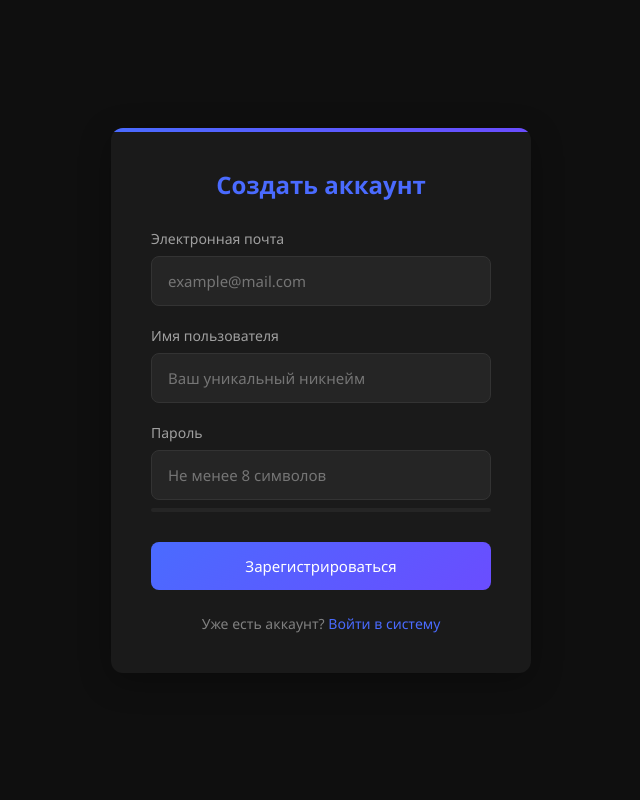
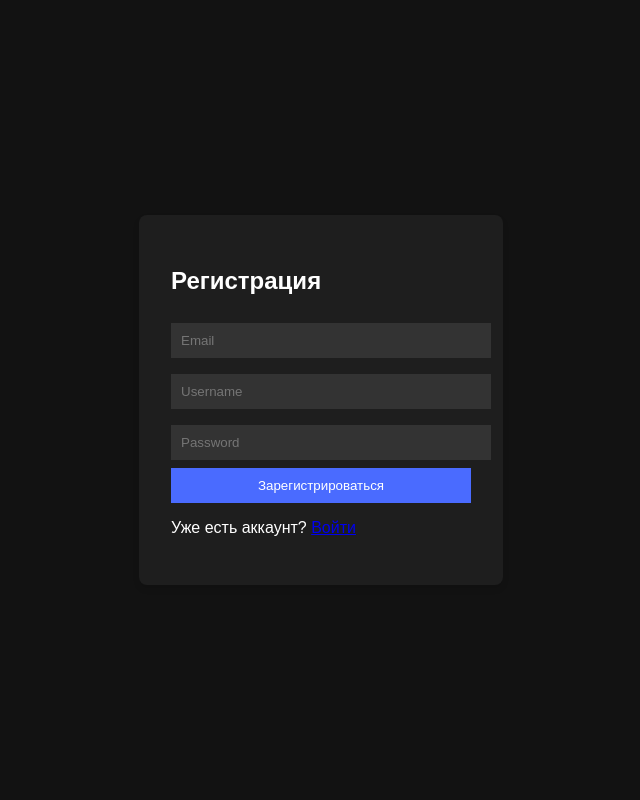
Before and after one commit to XoBleP/DarkSearchTool, a Flask app: template templates/register.html in a window 1280 px wide. Shown: the whole page, without its empty margins (319-959 px from the left). Run offline with Flask 3, Linux system fonts and the light colour scheme; the template is opened without the code that fills it, so the values that code supplies are empty.

Commit message:
Update register.html

```diff
--- a/templates/register.html
+++ b/templates/register.html
@@ -1,258 +1,63 @@
 <!DOCTYPE html>
-<html lang="ru">
+<html>
 <head>
-    <meta charset="UTF-8">
-    <meta name="viewport" content="width=device-width, initial-scale=1.0">
     <title>DarkSearchTool - Регистрация</title>
     <style>
-        :root {
-            --bg-dark: #0f0f0f;
-            --bg-darker: #1a1a1a;
-            --accent: #4a6bff;
-            --text: #e0e0e0;
-            --error: #ff4d4d;
-            --success: #4dff88;
-        }
-
-        * {
-            box-sizing: border-box;
-            margin: 0;
-            padding: 0;
-            font-family: 'Segoe UI', system-ui, sans-serif;
-        }
-
+        /* Аналогичный стиль login.html */
         body {
-            background-color: var(--bg-dark);
-            color: var(--text);
+            background: #121212;
+            color: #fff;
+            font-family: Arial;
             display: flex;
             justify-content: center;
             align-items: center;
-            min-height: 100vh;
-            padding: 20px;
+            height: 100vh;
+            margin: 0;
         }
-
-        .auth-container {
-            background-color: var(--bg-darker);
-            border-radius: 12px;
-            box-shadow: 0 8px 32px rgba(0, 0, 0, 0.3);
-            width: 100%;
-            max-width: 420px;
-            padding: 40px;
-            position: relative;
-            overflow: hidden;
+        .auth-box {
+            background: #1e1e1e;
+            padding: 2rem;
+            border-radius: 8px;
+            width: 300px;
+            box-shadow: 0 4px 6px rgba(0,0,0,0.1);
         }
-
-        .auth-container::before {
-            content: '';
-            position: absolute;
-            top: 0;
-            left: 0;
-            width: 100%;
-            height: 4px;
-            background: linear-gradient(90deg, var(--accent), #6a4dff);
-        }
-
-        h1 {
-            color: var(--accent);
-            text-align: center;
-            margin-bottom: 28px;
-            font-weight: 600;
-            font-size: 24px;
-        }
-
-        .form-group {
-            margin-bottom: 20px;
-        }
-
-        label {
-            display: block;
-            margin-bottom: 8px;
-            font-size: 14px;
-            font-weight: 500;
-            color: #a0a0a0;
-        }
-
         input {
             width: 100%;
-            padding: 14px 16px;
-            background-color: #252525;
-            border: 1px solid #333;
-            border-radius: 8px;
-            color: var(--text);
-            font-size: 15px;
-            transition: all 0.2s;
+            padding: 10px;
+            margin: 8px 0;
+            background: #333;
+            border: none;
+            color: white;
         }
-
-        input:focus {
-            outline: none;
-            border-color: var(--accent);
-            box-shadow: 0 0 0 2px rgba(74, 107, 255, 0.2);
-        }
-
         button {
             width: 100%;
-            padding: 14px;
-            background: linear-gradient(135deg, var(--accent), #6a4dff);
+            padding: 10px;
+            background: #4a6bff;
             color: white;
             border: none;
-            border-radius: 8px;
-            font-size: 15px;
-            font-weight: 500;
             cursor: pointer;
-            margin-top: 10px;
-            transition: all 0.2s;
         }
-
-        button:hover {
-            transform: translateY(-1px);
-            box-shadow: 0 4px 12px rgba(74, 107, 255, 0.3);
-        }
-
-        .auth-footer {
-            text-align: center;
-            margin-top: 24px;
+        .error {
+            color: #ff4444;
             font-size: 14px;
-            color: #808080;
-        }
-
-        .auth-footer a {
-            color: var(--accent);
-            text-decoration: none;
-            font-weight: 500;
-        }
-
-        .auth-footer a:hover {
-            text-decoration: underline;
-        }
-
-        .error-message {
-            background-color: rgba(255, 77, 77, 0.1);
-            color: var(--error);
-            padding: 12px 16px;
-            border-radius: 8px;
-            margin-bottom: 20px;
-            border-left: 3px solid var(--error);
-            font-size: 14px;
-        }
-
-        .success-message {
-            background-color: rgba(77, 255, 136, 0.1);
-            color: var(--success);
-            padding: 12px 16px;
-            border-radius: 8px;
-            margin-bottom: 20px;
-            border-left: 3px solid var(--success);
-            font-size: 14px;
-        }
-
-        .password-strength {
-            margin-top: 8px;
-            height: 4px;
-            background-color: #252525;
-            border-radius: 2px;
-            overflow: hidden;
-        }
-
-        .strength-bar {
-            height: 100%;
-            width: 0%;
-            background: linear-gradient(90deg, #ff4d4d, #ffbb4d, #4dff88);
-            transition: width 0.3s;
-        }
-
-        @media (max-width: 480px) {
-            .auth-container {
-                padding: 30px 20px;
-            }
         }
     </style>
 </head>
 <body>
-    <div class="auth-container">
-        <h1>Создать аккаунт</h1>
-
-        <!-- Вывод ошибок из Flask flash -->
+    <div class="auth-box">
+        <h2>Регистрация</h2>
         {% with messages = get_flashed_messages() %}
             {% if messages %}
-                <div class="error-message">
-                    {{ messages[0] }}
-                </div>
+                <div class="error">{{ messages[0] }}</div>
             {% endif %}
         {% endwith %}
-
-        <form method="POST" action="{{ url_for('register') }}">
-            <div class="form-group">
-                <label for="email">Электронная почта</label>
-                <input
-                    type="email"
-                    id="email"
-                    name="email"
-                    placeholder="example@mail.com"
-                    required
-                >
-            </div>
-
-            <div class="form-group">
-                <label for="username">Имя пользователя</label>
-                <input
-                    type="text"
-                    id="username"
-                    name="username"
-                    placeholder="Ваш уникальный никнейм"
-                    required
-                >
-            </div>
-
-            <div class="form-group">
-                <label for="password">Пароль</label>
-                <input
-                    type="password"
-                    id="password"
-                    name="password"
-                    placeholder="Не менее 8 символов"
-                    required
-                    minlength="8"
-                >
-                <div class="password-strength">
-                    <div class="strength-bar" id="strengthBar"></div>
-                </div>
-            </div>
-
+        <form method="POST" action="/register">
+            <input type="email" name="email" placeholder="Email" required>
+            <input type="text" name="username" placeholder="Username" required>
+            <input type="password" name="password" placeholder="Password" required>
             <button type="submit">Зарегистрироваться</button>
         </form>
-
-        <div class="auth-footer">
-            Уже есть аккаунт? <a href="{{ url_for('login') }}">Войти в систему</a>
-        </div>
+        <p>Уже есть аккаунт? <a href="/login">Войти</a></p>
     </div>
-
-    <script>
-        // Индикатор сложности пароля
-        const passwordInput = document.getElementById('password');
-        const strengthBar = document.getElementById('strengthBar');
-
-        passwordInput.addEventListener('input', function() {
-            const password = this.value;
-            let strength = 0;
-
-            if (password.length >= 8) strength += 1;
-            if (password.match(/[a-z]/)) strength += 1;
-            if (password.match(/[A-Z]/)) strength += 1;
-            if (password.match(/[0-9]/)) strength += 1;
-            if (password.match(/[^a-zA-Z0-9]/)) strength += 1;
-
-            const width = (strength / 5) * 100;
-            strengthBar.style.width = width + '%';
-
-            // Цвет в зависимости от сложности
-            if (strength <= 2) {
-                strengthBar.style.background = '#ff4d4d';
-            } else if (strength <= 3) {
-                strengthBar.style.background = '#ffbb4d';
-            } else {
-                strengthBar.style.background = '#4dff88';
-            }
-        });
-    </script>
 </body>
 </html>
```
